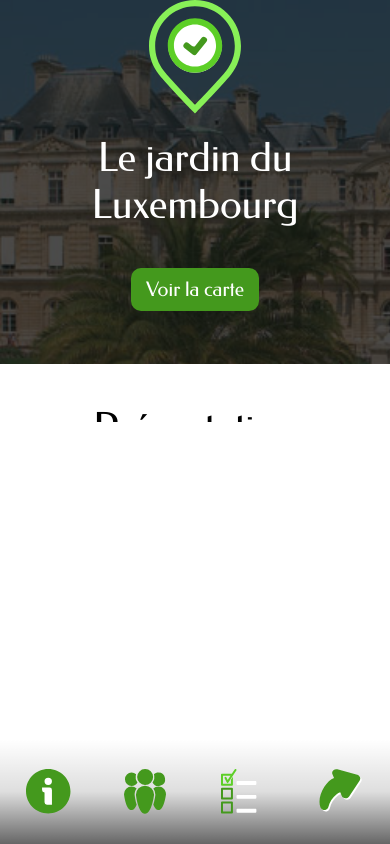
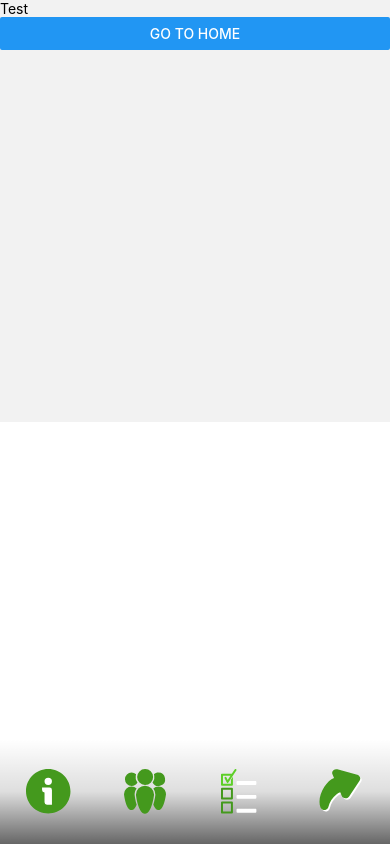
Before and after one commit to Marin2705/Jardin-ReactNative, a React Native app: screen /Test in a window 390 px wide. Built offline with nearby package versions, Linux system fonts and the light colour scheme.

Commit message:
feat(Navigation): navigate between screens

```diff
--- a/App.js
+++ b/App.js
@@ -1,13 +1,19 @@
 import { StyleSheet, Text, View, Image } from 'react-native'
 import Nav from './component/header'
 import Home from './component/Home'
+import Test from './component/Test'
 import AppLoading from 'expo-app-loading'
 import { useFonts } from 'expo-font'
+import * as React from 'react'
+import { NavigationContainer } from '@react-navigation/native'
+import { createNativeStackNavigator } from '@react-navigation/native-stack'
+
+const Stack = createNativeStackNavigator()
 
 export default function App() {
   let [fontsLoaded] = useFonts({
     'Fedora-Regular': require('./assets/fonts/Federo-Regular.ttf'),
-    'Exo-Regular':  require('./assets/fonts/Exo-Regular.ttf'),
+    'Exo-Regular': require('./assets/fonts/Exo-Regular.ttf'),
   })
 
   if (!fontsLoaded) {
@@ -16,7 +22,20 @@ export default function App() {
 
   return (
     <View style={styles.container}>
-      <Home />
+      <NavigationContainer>
+        <Stack.Navigator
+          screenOptions={{
+            headerShown: false,
+          }}
+        >
+          <Stack.Screen
+            name="Home"
+            component={Home}
+            options={{ title: 'Welcome' }}
+          />
+          <Stack.Screen name="Test" component={Test} />
+        </Stack.Navigator>
+      </NavigationContainer>
       <Nav />
     </View>
   )
--- a/component/Home.js
+++ b/component/Home.js
@@ -6,6 +6,7 @@ import {
   Dimensions,
   ScrollView,
   Pressable,
+  Button,
 } from 'react-native'
 import { useState, useEffect } from 'react'
 import bgImage from '../assets/home.jpg'
@@ -17,7 +18,7 @@ const screen = Dimensions.get('screen')
 const vw = Dimensions.get('window').width
 const vh = Dimensions.get('window').height
 
-function Home() {
+function Home({ navigation }) {
   const [dimensions, setDimensions] = useState({ window, screen })
 
   useEffect(() => {
@@ -43,6 +44,10 @@ function Home() {
             >
               <Text style={styles.PressableText}>Voir la carte</Text>
             </Pressable>
+            <Button
+              title="Go to Test"
+              onPress={() => navigation.navigate('Test', { name: 'Test' })}
+            />
             <ScrollArrow style={styles.ScrollArrow} />
           </View>
         </ImageBackground>
--- /dev/null
+++ b/component/Test.js
@@ -0,0 +1,19 @@
+import { StyleSheet, Text, Button } from 'react-native'
+
+function Test({ navigation }) {
+  return (
+    <>
+      <Text>Test</Text>
+      <Button
+        title="Go to Home"
+        onPress={() => navigation.navigate('Home', { name: 'Home' })}
+      />
+    </>
+  )
+}
+
+const styles = StyleSheet.create({
+  scrollView: {},
+})
+
+export default Test
--- a/package.json
+++ b/package.json
@@ -10,6 +10,8 @@
     "eject": "expo eject"
   },
   "dependencies": {
+    "@react-navigation/native": "^6.0.8",
+    "@react-navigation/native-stack": "^6.5.0",
     "expo": "~44.0.0",
     "expo-app-loading": "^1.3.0",
     "expo-font": "^10.0.5",
@@ -19,6 +21,8 @@
     "react-dom": "17.0.1",
     "react-native": "0.64.3",
     "react-native-linear-gradient": "^2.5.6",
+    "react-native-safe-area-context": "3.3.2",
+    "react-native-screens": "~3.10.1",
     "react-native-svg": "12.1.1",
     "react-native-web": "0.17.1"
   },
```
Also changed, not shown: 2 other files (tests, documents, lock files or other folders).
